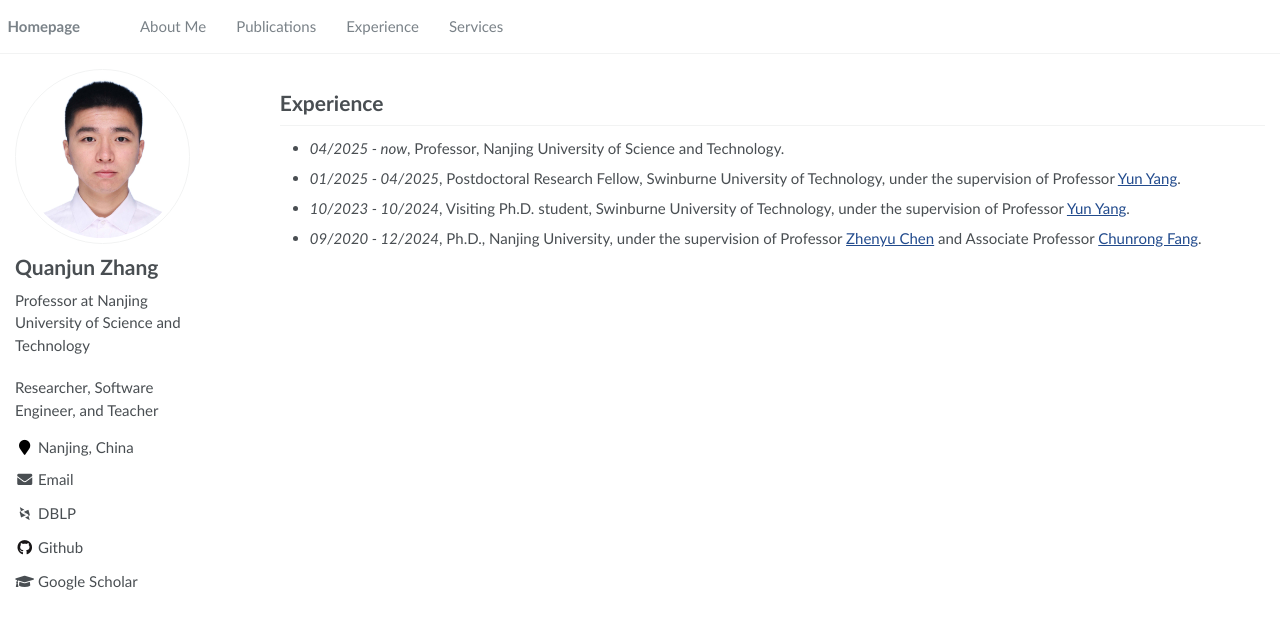
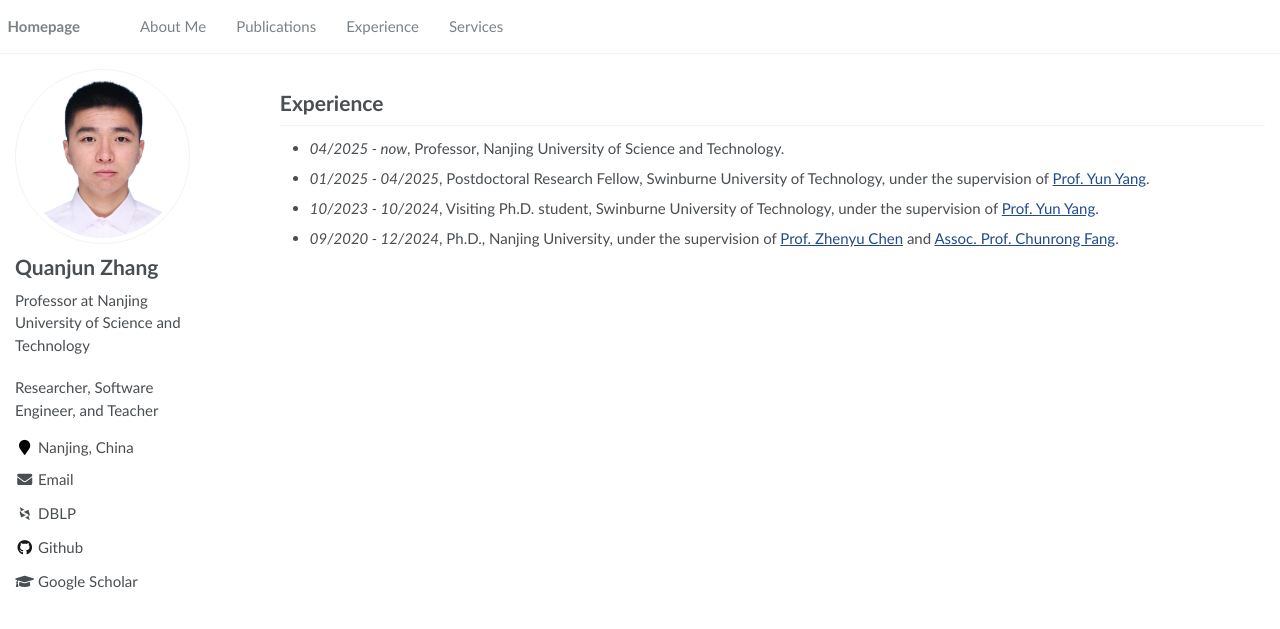
Before and after one commit to QuanjunZhang/quanjunzhang.github.io, a Jekyll site: the page built from _pages/experience.md, in a window 1280 px wide. Shown: the top 629 px of the page. Built offline with Jekyll 4.4.1, drawn with Linux system fonts in a browser that asks for light colours; some web fonts are replaced.

Commit message:
Format advisor links with titles

```diff
--- a/_pages/experience.md
+++ b/_pages/experience.md
@@ -7,6 +7,6 @@
 # Experience
 
 - *04/2025 - now*, Professor, Nanjing University of Science and Technology.
-- *01/2025 - 04/2025*, Postdoctoral Research Fellow, Swinburne University of Technology, under the supervision of Professor [Yun Yang](https://www.swinburne.edu.au/research/our-research/access-our-research/find-a-researcher-or-supervisor/researcher-profile/?id=yyang).
-- *10/2023 - 10/2024*, Visiting Ph.D. student, Swinburne University of Technology, under the supervision of Professor [Yun Yang](https://www.swinburne.edu.au/research/our-research/access-our-research/find-a-researcher-or-supervisor/researcher-profile/?id=yyang).
-- *09/2020 - 12/2024*, Ph.D., Nanjing University, under the supervision of Professor [Zhenyu Chen](https://scholar.google.com/citations?user=HQWxCnkAAAAJ) and Associate Professor [Chunrong Fang](https://scholar.google.com/citations?user=S3Rd5TgAAAAJ).
+- *01/2025 - 04/2025*, Postdoctoral Research Fellow, Swinburne University of Technology, under the supervision of [Prof. Yun Yang](https://www.swinburne.edu.au/research/our-research/access-our-research/find-a-researcher-or-supervisor/researcher-profile/?id=yyang).
+- *10/2023 - 10/2024*, Visiting Ph.D. student, Swinburne University of Technology, under the supervision of [Prof. Yun Yang](https://www.swinburne.edu.au/research/our-research/access-our-research/find-a-researcher-or-supervisor/researcher-profile/?id=yyang).
+- *09/2020 - 12/2024*, Ph.D., Nanjing University, under the supervision of [Prof. Zhenyu Chen](https://scholar.google.com/citations?user=HQWxCnkAAAAJ) and [Assoc. Prof. Chunrong Fang](https://scholar.google.com/citations?user=S3Rd5TgAAAAJ).
```
Also changed, not shown: _pages/about.md (+1 -1 lines).
